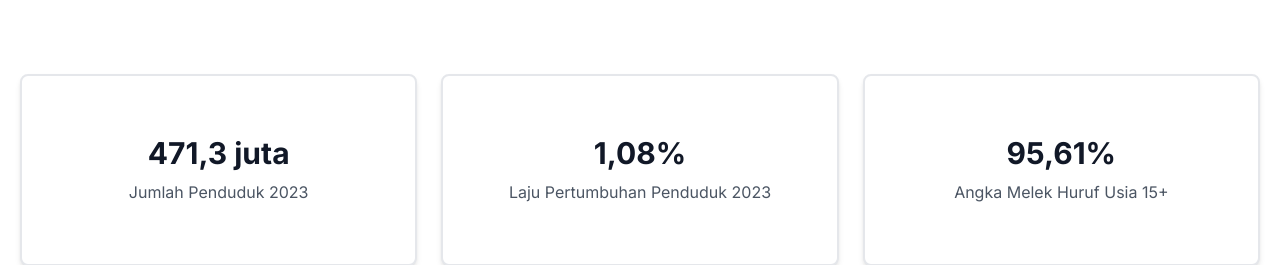
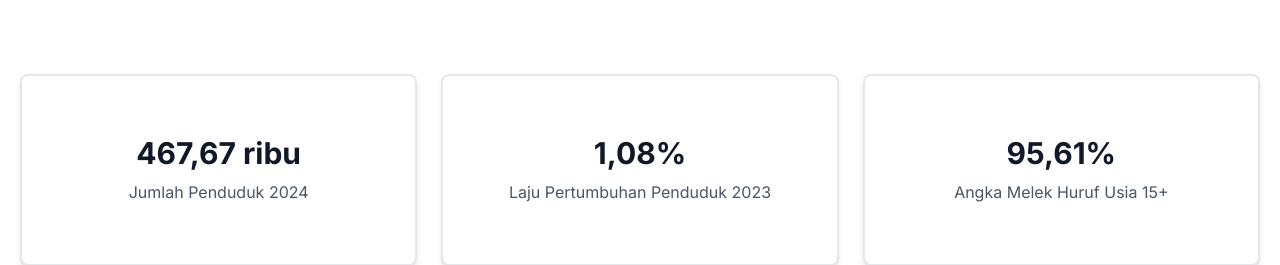
Before and after one commit to zendaokaofficial/pst-from-anywhere, a Next.js app: page / in a window 1280 px wide. Shown: the part 980-1245 px from the top of the page. Built offline with nearby package versions, Linux system fonts and the light colour scheme.

Commit message:
Update Content.jsx
Perubahan Data 2024

```diff
--- a/src/app/components/Content.jsx
+++ b/src/app/components/Content.jsx
@@ -3,8 +3,8 @@ import React from 'react';
 const StatsSection = () => {
   const stats = [
     {
-      title: "Jumlah Penduduk 2023",
-      value: "471,3 juta"
+      title: "Jumlah Penduduk 2024",
+      value: "467,67 ribu"
     },
     {
       title: "Laju Pertumbuhan Penduduk 2023",
```
